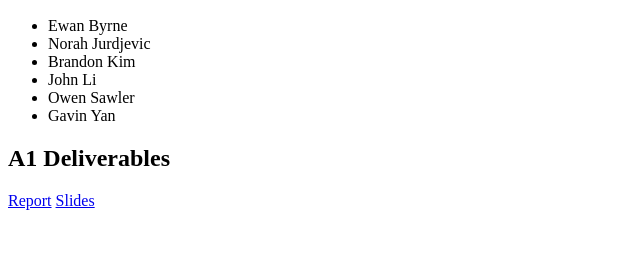
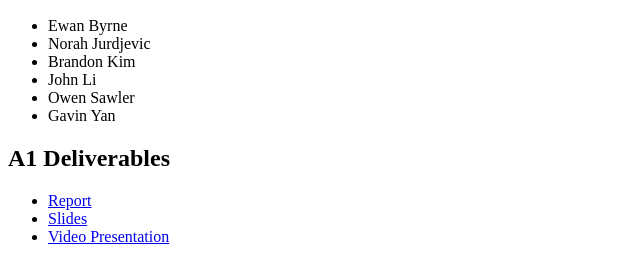
Before and after one commit to yangavin/bile-byte, a website: page index.html in a window 1280 px wide. Shown: the part 168-448 px from the top of the page, without its empty margins (0-640 px from the left). Drawn offline with Linux system fonts and the light colour scheme.

Commit message:
added video presentation for a1

```diff
--- a/index.html
+++ b/index.html
@@ -1,10 +1,10 @@
-<!DOCTYPE html>
+<!doctype html>
 <html lang="en">
   <head>
-    <meta charset="UTF-8">
-    <meta name="viewport" content="width=device-width, initial-scale=1.0">
+    <meta charset="UTF-8" />
+    <meta name="viewport" content="width=device-width, initial-scale=1.0" />
     <title>Bile Bytes</title>
-    <link rel="shortcut icon" href="favicon.png" type="image/x-icon">
+    <link rel="shortcut icon" href="favicon.png" type="image/x-icon" />
   </head>
   <body>
     <h1>Bile Bytes</h1>
@@ -21,7 +21,20 @@
     </ul>
 
     <h2>A1 Deliverables</h2>
+    <ul>
+      <li>
         <a href="bilebytes_A1_report.pdf" target="_blank">Report</a>
+      </li>
+      <li>
         <a href="bilebytes_A1_slideshow.pdf" target="_blank">Slides</a>
+      </li>
+      <li>
+        <a
+          href="https://drive.google.com/file/d/1bTQws7c6gvDfdhDb2ymS1bsxktyEpsCR/view?usp=sharing"
+          target="_blank"
+          >Video Presentation</a
+        >
+      </li>
+    </ul>
   </body>
 </html>
```
Lines whose indentation alone changed are shown as unchanged.
